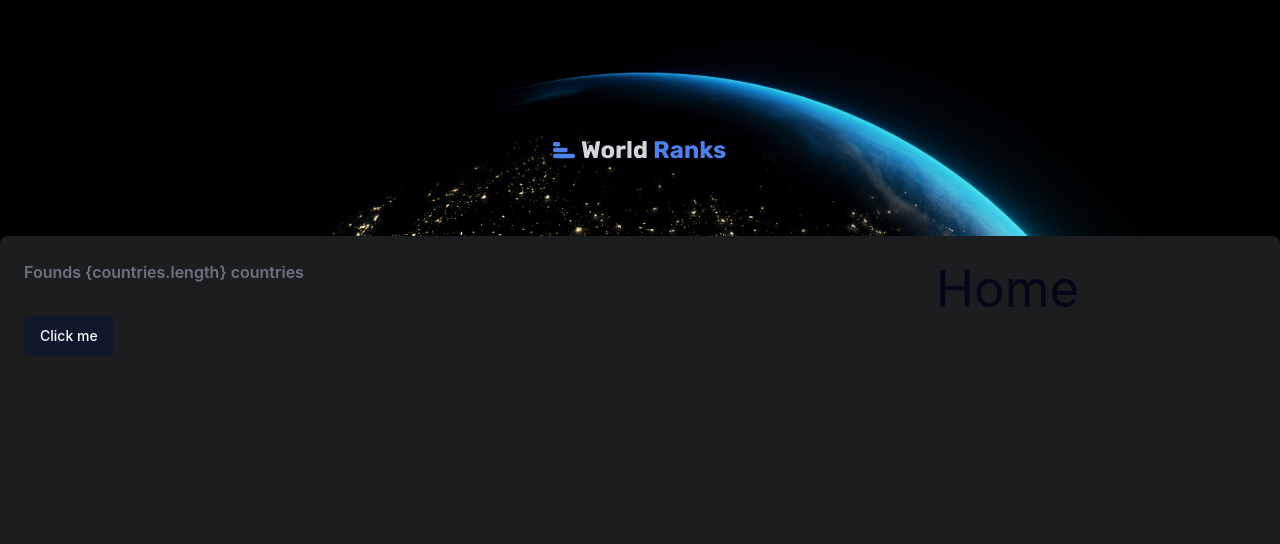
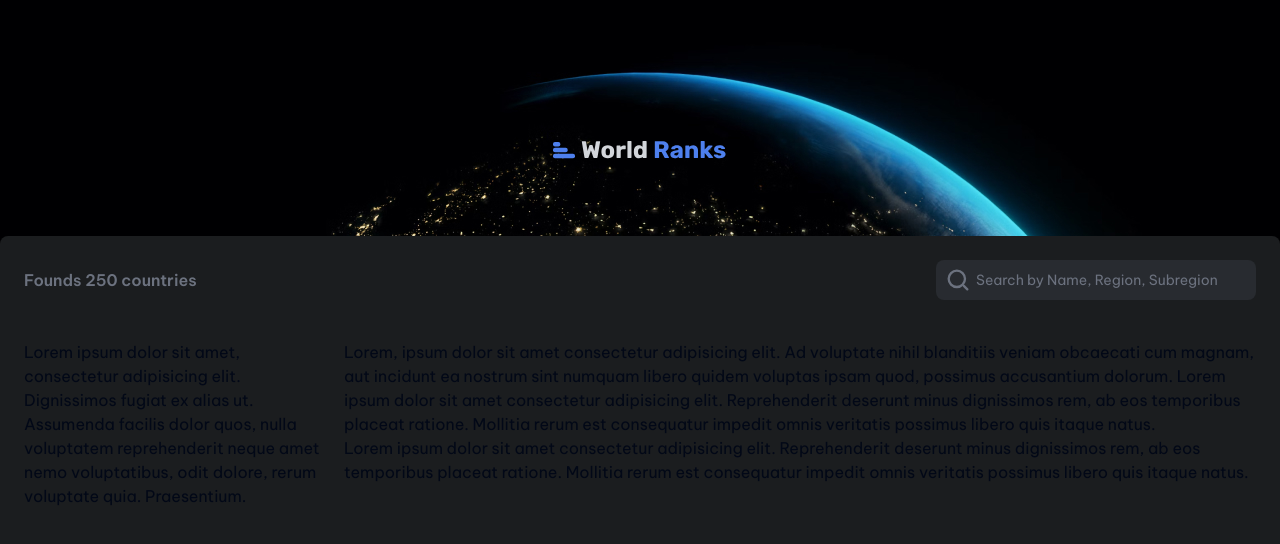
Before and after one commit to edgonzalez24/wold-ranks-challange, a Vue app: page / in a window 1280 px wide. Shown: the top 544 px of the page. Built offline with nearby package versions, Linux system fonts and the light colour scheme.

Commit message:
style: Work in progress to layout home page

```diff
--- a/index.html
+++ b/index.html
@@ -5,6 +5,10 @@
     <link rel="icon" type="image/svg+xml" href="/vite.svg" />
     <meta name="viewport" content="width=device-width, initial-scale=1.0" />
     <title>World Ranks App (Vue)</title>
+    <link
+      href="https://fonts.googleapis.com/css2?family=Be+Vietnam+Pro:ital,wght@0,100;0,200;0,300;0,400;0,500;0,600;0,700;0,800;0,900;1,100;1,200;1,300;1,400;1,500;1,600;1,700;1,800;1,900&display=swap"
+      rel="stylesheet"
+    >
   </head>
   <body>
     <div id="app"></div>
--- a/package.json
+++ b/package.json
@@ -9,6 +9,7 @@
     "preview": "vite preview"
   },
   "dependencies": {
+    "@vueuse/core": "^11.0.3",
     "class-variance-authority": "^0.7.0",
     "clsx": "^2.1.1",
     "lucide-vue-next": "^0.438.0",
--- a/src/assets/css/style.css
+++ b/src/assets/css/style.css
@@ -78,7 +78,7 @@
 }
 
 :root {
-  font-family: Inter, system-ui, Avenir, Helvetica, Arial, sans-serif;
+  font-family: "Be Vietnam Pro", sans-serif;
   line-height: 1.5;
   font-weight: 400;
   font-synthesis: none;
--- a/src/components/Hero.vue
+++ b/src/components/Hero.vue
@@ -1,8 +1,8 @@
 <template>
   <div class="w-full relative">
     <div class="hero-layout">
-      <div className="flex justify-center items-center h-full">
-        <router-link to="/" className='transition duration-300 ease-in-out hover:opacity-85'>
+      <div class="flex justify-center items-center h-full">
+        <router-link to="/" class='transition duration-300 ease-in-out hover:opacity-85'>
           <img src="../assets/images/logo.svg" alt="Logo world ranks" />
         </router-link>
       </div>
--- /dev/null
+++ b/src/components/Search.vue
@@ -0,0 +1,20 @@
+<script setup lang="ts">
+  import { Input } from '@/components/ui/input';
+  defineProps<{
+    id: string;
+    placeholder: string;
+  }>();
+</script>
+<template>
+  <div class="relative">
+    <div class="absolute inset-y-0 left-0 flex items-center pl-2 pointer-events-none">
+      <img src="./../assets/images/search.svg" alt="search" class="w-7 h-7" />
+    </div>
+    <Input
+      :id=id
+      :placeholder=placeholder
+      autocomplete="off"
+      class="w-full block pl-10 text-gray-200 placeholder:text-gray-200 border-0 bg-dark-100 rounded-lg py-2 transition duration-300 ease-in-out text-sm h-10"
+    />
+  </div>
+</template>
--- /dev/null
+++ b/src/components/ui/input/Input.vue
@@ -0,0 +1,24 @@
+<script setup lang="ts">
+import type { HTMLAttributes } from 'vue'
+import { useVModel } from '@vueuse/core'
+import { cn } from '@/lib/utils'
+
+const props = defineProps<{
+  defaultValue?: string | number
+  modelValue?: string | number
+  class?: HTMLAttributes['class']
+}>()
+
+const emits = defineEmits<{
+  (e: 'update:modelValue', payload: string | number): void
+}>()
+
+const modelValue = useVModel(props, 'modelValue', emits, {
+  passive: true,
+  defaultValue: props.defaultValue,
+})
+</script>
+
+<template>
+  <input v-model="modelValue" :class="cn('flex h-10 w-full rounded-md border border-input bg-background px-3 py-2 text-sm ring-offset-background file:border-0 file:bg-transparent file:text-sm file:font-medium placeholder:text-muted-foreground focus-visible:outline-none focus-visible:ring-2 focus-visible:ring-ring focus-visible:ring-offset-2 disabled:cursor-not-allowed disabled:opacity-50', props.class)">
+</template>
--- /dev/null
+++ b/src/components/ui/input/index.ts
@@ -0,0 +1 @@
+export { default as Input } from './Input.vue'
--- a/src/pages/Home.vue
+++ b/src/pages/Home.vue
@@ -1,16 +1,34 @@
 <script setup lang="ts">
-  import { Button } from '@/components/ui/button'
+  import Search from '@/components/Search.vue';
 </script>
 <template>
   <div class="max-w-7xl mx-auto -mt-16 min-h-screen rounded-lg p-6 bg-dark-200 relative">
-    <div className="flex justify-between">
-      <h5 className="text-base text-gray-200 font-semibold">
-        Founds {countries.length} countries
+    <!-- Header -->
+    <div class="flex justify-between items-center">
+      <h5 class="text-base text-gray-200 font-semibold">
+        Founds 250 countries
       </h5>
-      <div className="w-80">
-        <h1>Home</h1>
+      <div class="w-80">
+        <Search id="search" placeholder="Search by Name, Region, Subregion" />
       </div>
     </div>
-    <Button>Click me</Button>
+    <!-- Content -->
+    <div class="flex flex-row space-x-4 mt-10">
+      <div class="w-1/4">
+        Lorem ipsum dolor sit amet, consectetur adipisicing elit. Dignissimos fugiat ex alias ut. Assumenda facilis
+        dolor quos, nulla voluptatem reprehenderit neque amet nemo voluptatibus, odit dolore, rerum voluptate quia.
+        Praesentium.
+      </div>
+      <div class="w-3/4">
+        Lorem, ipsum dolor sit amet consectetur adipisicing elit. Ad voluptate nihil blanditiis veniam obcaecati cum
+        magnam, aut incidunt ea nostrum sint numquam libero quidem voluptas ipsam quod, possimus accusantium dolorum.
+        Lorem ipsum dolor sit amet consectetur adipisicing elit. Reprehenderit deserunt minus dignissimos rem, ab eos
+        temporibus placeat ratione. Mollitia rerum est consequatur impedit omnis veritatis possimus libero quis itaque
+        natus. <br>
+        Lorem ipsum dolor sit amet consectetur adipisicing elit. Reprehenderit deserunt minus dignissimos rem, ab eos
+        temporibus placeat ratione. Mollitia rerum est consequatur impedit omnis veritatis possimus libero quis itaque
+        natus. <br>
+      </div>
+    </div>
   </div>
 </template>
```
Also changed, not shown: 2 other files (tests, documents, lock files or other folders).
